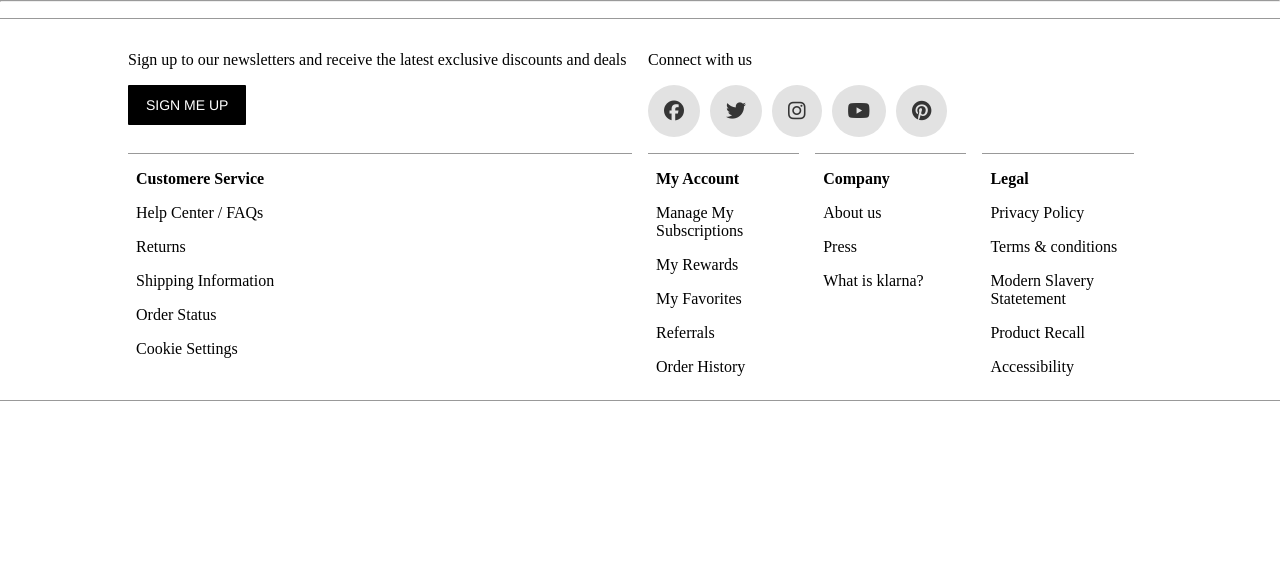
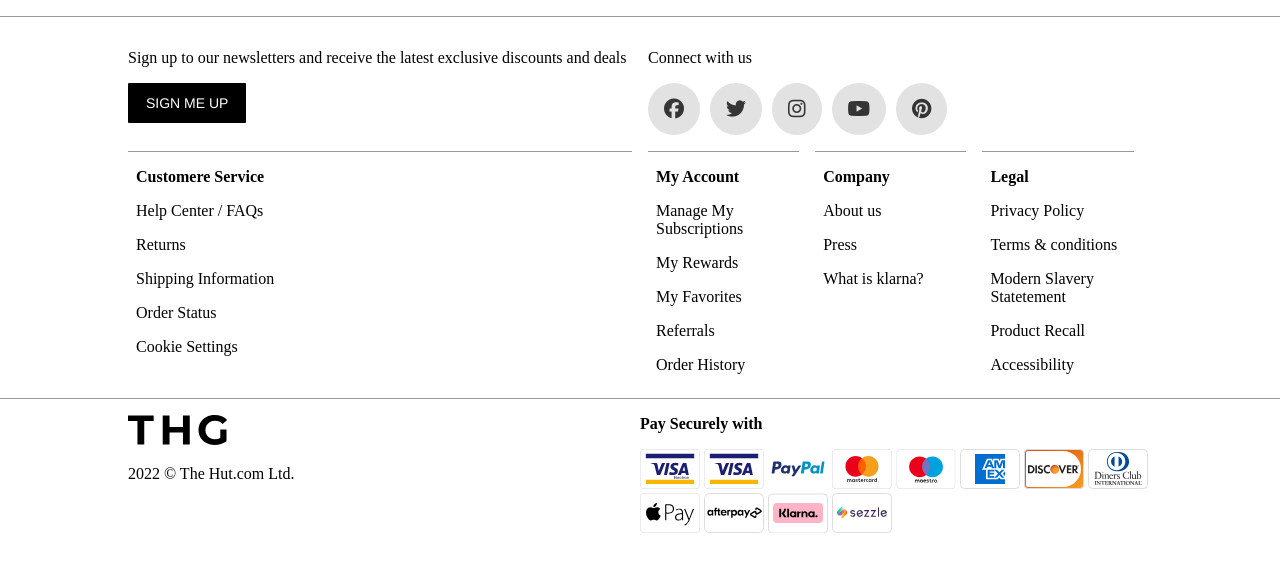
Before and after one commit to sheetalbisht2001/Dermstore, a plain HTML site: page home/index.html in a window 1280 px wide. Drawn offline with Linux system fonts and the light colour scheme.

Commit message:
footer completed

```diff
--- a/home/index.html
+++ b/home/index.html
@@ -16,7 +16,6 @@
 
 
 
-	<hr />
 	<section class="mid" id="">
 		<div class="wrapper1">
 			<div class="left-part">
@@ -89,6 +88,35 @@
 	</section>
 
 
+	<section class="end">
+
+		<div class="left">
+			<img src="./icons/copyright.svg" alt="">
+			<p>2022 © The Hut.com Ltd.</p>
+		</div>
+
+		<div class="right">
+
+			<h4>Pay Securely with</h4>
+
+
+			<img src="./icons/visa-electron.svg" alt="">
+			<img src="./icons/visa.svg" alt="">
+			<img src="./icons/paypal.svg" alt="">
+			<img src="./icons/mastercard.svg" alt="">
+			<img src="./icons/maestro.svg" alt="">
+			<img src="./icons/americanexpress.svg" alt="">
+			<img src="./icons/discover.svg" alt="">
+			<img src="./icons/dixersclub.svg" alt="">
+			<img src="./icons/applepay.svg" alt="">
+			<img src="./icons/aferpay.svg" alt="" srcset="">
+			<img src="./icons/klarna.svg" alt="">
+			<img src="./icons/sezzle.svg" alt="">
+
+		</div>
+
+	</section>
+
 
 </body>
 
--- a/home/index.scss
+++ b/home/index.scss
@@ -149,3 +149,33 @@ section.mid {
     }
   }
 }
+
+section.end {
+  width: 80%;
+  margin: 1rem auto;
+
+  @media screen and (max-width: 1200px) {
+    width: 90%;
+  }
+
+  display: flex;
+
+  > div {
+    width: 50%;
+  }
+
+  > .left {
+
+    img {
+      width: 100px;
+      margin-bottom: 1rem;
+    }
+  }
+
+  > .right {
+    h4 {
+      margin-bottom: 1rem;
+    }
+  }
+
+}
```
Also changed, not shown: css/index.css, home/icons/aferpay.svg (added), home/icons/americanexpress.svg (added), home/icons/applepay.svg (added), home/icons/copyright.svg (added), home/icons/discover.svg (added), home/icons/dixersclub.svg (added), home/icons/klarna.svg (added), home/icons/maestro.svg (added), home/icons/mastercard.svg (added), home/icons/paypal.svg (added), home/icons/sezzle.svg (added), home/icons/visa-electron.svg (added), home/icons/visa.svg (added).
